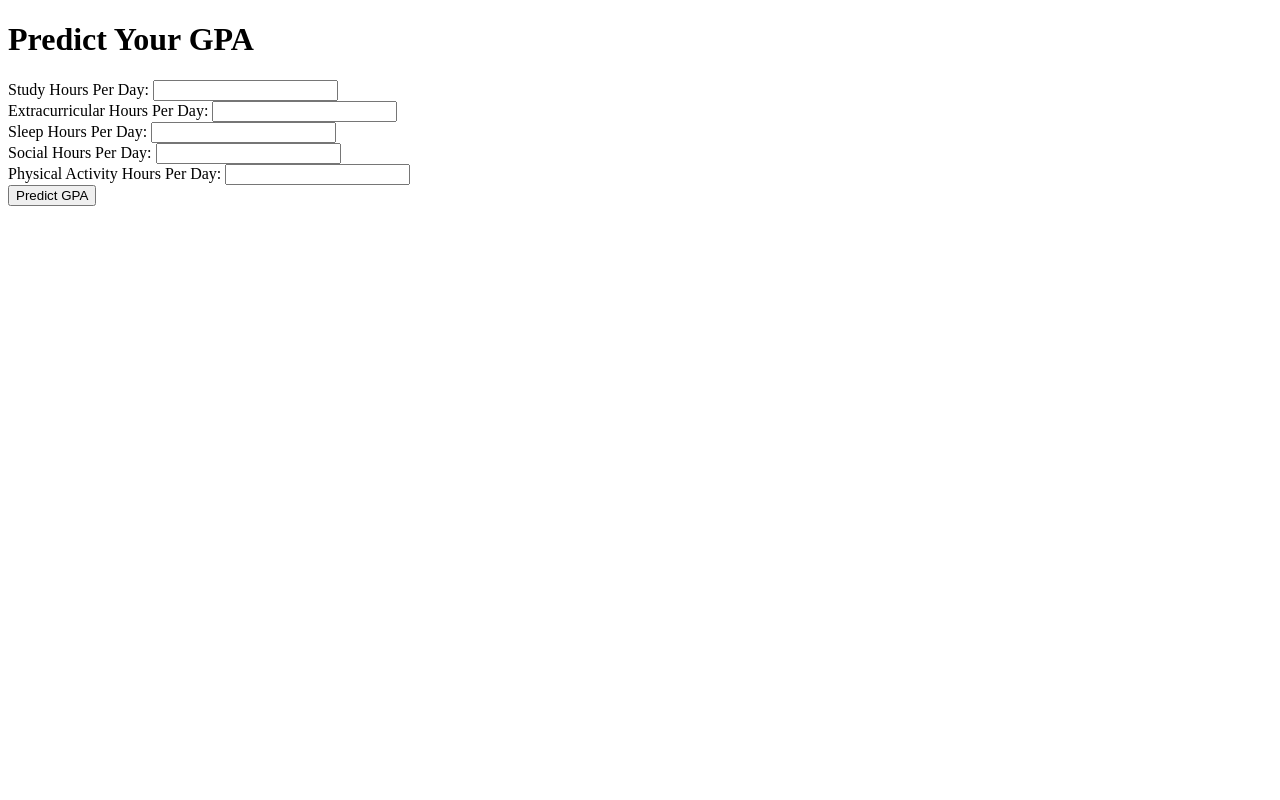
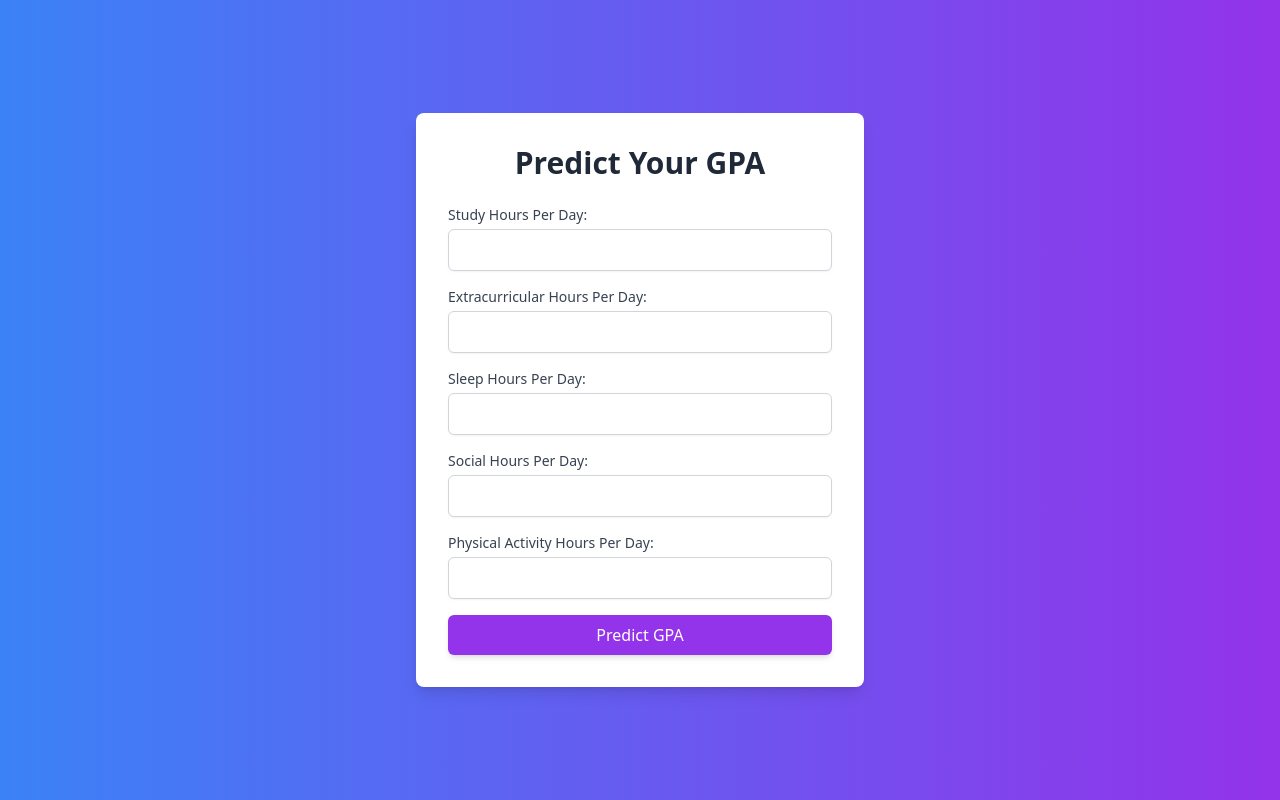
Before and after one commit to Mandeep1904/StudentGPAPredictor, a Flask app: page / in a window 1280 px wide. Run offline with Flask 3, Linux system fonts and the light colour scheme; parts of the project's set-up code (start-up, migrations or seed data) failed here and were passed over; some libraries are stand-ins or nearby versions.

Commit message:
enhance GPA prediction feature with JSON response and improved UI

```diff
--- a/app.py
+++ b/app.py
@@ -1,4 +1,4 @@
-from flask import Flask, request, render_template
+from flask import Flask, request, render_template, jsonify
 import pickle
 
 app = Flask(__name__)
@@ -22,7 +22,7 @@ def predict():
     ]
     # Predict GPA
     prediction = model.predict([inputs])[0]
-    return render_template("result.html", gpa=round(prediction, 2))
+    return jsonify(gpa=round(prediction, 2))
 
 if __name__ == "__main__":
     app.run(debug=True)
--- a/templates/index.html
+++ b/templates/index.html
@@ -1,22 +1,99 @@
 <!DOCTYPE html>
-<html>
+<html lang="en">
 <head>
+    <meta charset="UTF-8">
+    <meta name="viewport" content="width=device-width, initial-scale=1.0">
     <title>GPA Predictor</title>
+    <script src="https://cdn.tailwindcss.com"></script>
 </head>
-<body>
-    <h1>Predict Your GPA</h1>
-    <form action="/predict" method="post">
-        <label>Study Hours Per Day:</label>
-        <input type="number" name="study_hours" step="0.1" required><br>
-        <label>Extracurricular Hours Per Day:</label>
-        <input type="number" name="extracurricular_hours" step="0.1" required><br>
-        <label>Sleep Hours Per Day:</label>
-        <input type="number" name="sleep_hours" step="0.1" required><br>
-        <label>Social Hours Per Day:</label>
-        <input type="number" name="social_hours" step="0.1" required><br>
-        <label>Physical Activity Hours Per Day:</label>
-        <input type="number" name="physical_activity" step="0.1" required><br>
-        <button type="submit">Predict GPA</button>
-    </form>
+<body class="bg-gradient-to-r from-blue-500 to-purple-600 min-h-screen flex flex-col items-center justify-center space-y-8">
+    <div class="bg-white shadow-lg rounded-lg p-8 max-w-md w-full">
+        <h1 class="text-3xl font-bold text-center text-gray-800 mb-6">Predict Your GPA</h1>
+        <form id="gpaForm" class="space-y-4">
+            <div>
+                <label class="block text-sm font-medium text-gray-700">Study Hours Per Day:</label>
+                <input
+                    type="number"
+                    name="study_hours"
+                    step="0.1"
+                    required
+                    class="mt-1 block w-full px-4 py-2 border border-gray-300 rounded-md shadow-sm focus:outline-none focus:ring-purple-500 focus:border-purple-500">
+            </div>
+            <div>
+                <label class="block text-sm font-medium text-gray-700">Extracurricular Hours Per Day:</label>
+                <input
+                    type="number"
+                    name="extracurricular_hours"
+                    step="0.1"
+                    required
+                    class="mt-1 block w-full px-4 py-2 border border-gray-300 rounded-md shadow-sm focus:outline-none focus:ring-purple-500 focus:border-purple-500">
+            </div>
+            <div>
+                <label class="block text-sm font-medium text-gray-700">Sleep Hours Per Day:</label>
+                <input
+                    type="number"
+                    name="sleep_hours"
+                    step="0.1"
+                    required
+                    class="mt-1 block w-full px-4 py-2 border border-gray-300 rounded-md shadow-sm focus:outline-none focus:ring-purple-500 focus:border-purple-500">
+            </div>
+            <div>
+                <label class="block text-sm font-medium text-gray-700">Social Hours Per Day:</label>
+                <input
+                    type="number"
+                    name="social_hours"
+                    step="0.1"
+                    required
+                    class="mt-1 block w-full px-4 py-2 border border-gray-300 rounded-md shadow-sm focus:outline-none focus:ring-purple-500 focus:border-purple-500">
+            </div>
+            <div>
+                <label class="block text-sm font-medium text-gray-700">Physical Activity Hours Per Day:</label>
+                <input
+                    type="number"
+                    name="physical_activity"
+                    step="0.1"
+                    required
+                    class="mt-1 block w-full px-4 py-2 border border-gray-300 rounded-md shadow-sm focus:outline-none focus:ring-purple-500 focus:border-purple-500">
+            </div>
+            <button
+                type="button"
+                id="predictButton"
+                class="w-full bg-purple-600 text-white py-2 px-4 rounded-md shadow-md hover:bg-purple-700 focus:outline-none focus:ring-2 focus:ring-purple-500 focus:ring-offset-2">
+                Predict GPA
+            </button>
+        </form>
+    </div>
+    <div id="resultSection" class="hidden bg-white shadow-lg rounded-lg p-8 max-w-md w-full">
+        <h1 class="text-2xl font-bold text-center text-gray-800 mb-4">Your Predicted GPA</h1>
+        <p class="text-center text-lg text-gray-700 mb-4">The predicted GPA is: <b id="gpaValue" class="text-purple-600"></b></p>
+        <button
+            id="resetButton"
+            class="w-full bg-gray-600 text-white py-2 px-4 rounded-md shadow-md hover:bg-gray-700 focus:outline-none focus:ring-2 focus:ring-gray-500 focus:ring-offset-2">
+            Predict Again
+        </button>
+    </div>
+    <script>
+        document.getElementById('predictButton').addEventListener('click', async () => {
+            const form = document.getElementById('gpaForm');
+            const formData = new FormData(form);
+            const response = await fetch('/predict', {
+                method: 'POST',
+                body: formData
+            });
+            const data = await response.json();
+
+            // Display the result
+            document.getElementById('gpaValue').textContent = data.gpa;
+            document.getElementById('resultSection').classList.remove('hidden');
+            form.classList.add('hidden');
+        });
+
+        document.getElementById('resetButton').addEventListener('click', () => {
+            // Reset the form and hide the result
+            document.getElementById('gpaForm').classList.remove('hidden');
+            document.getElementById('resultSection').classList.add('hidden');
+            document.getElementById('gpaForm').reset();
+        });
+    </script>
 </body>
 </html>
```
